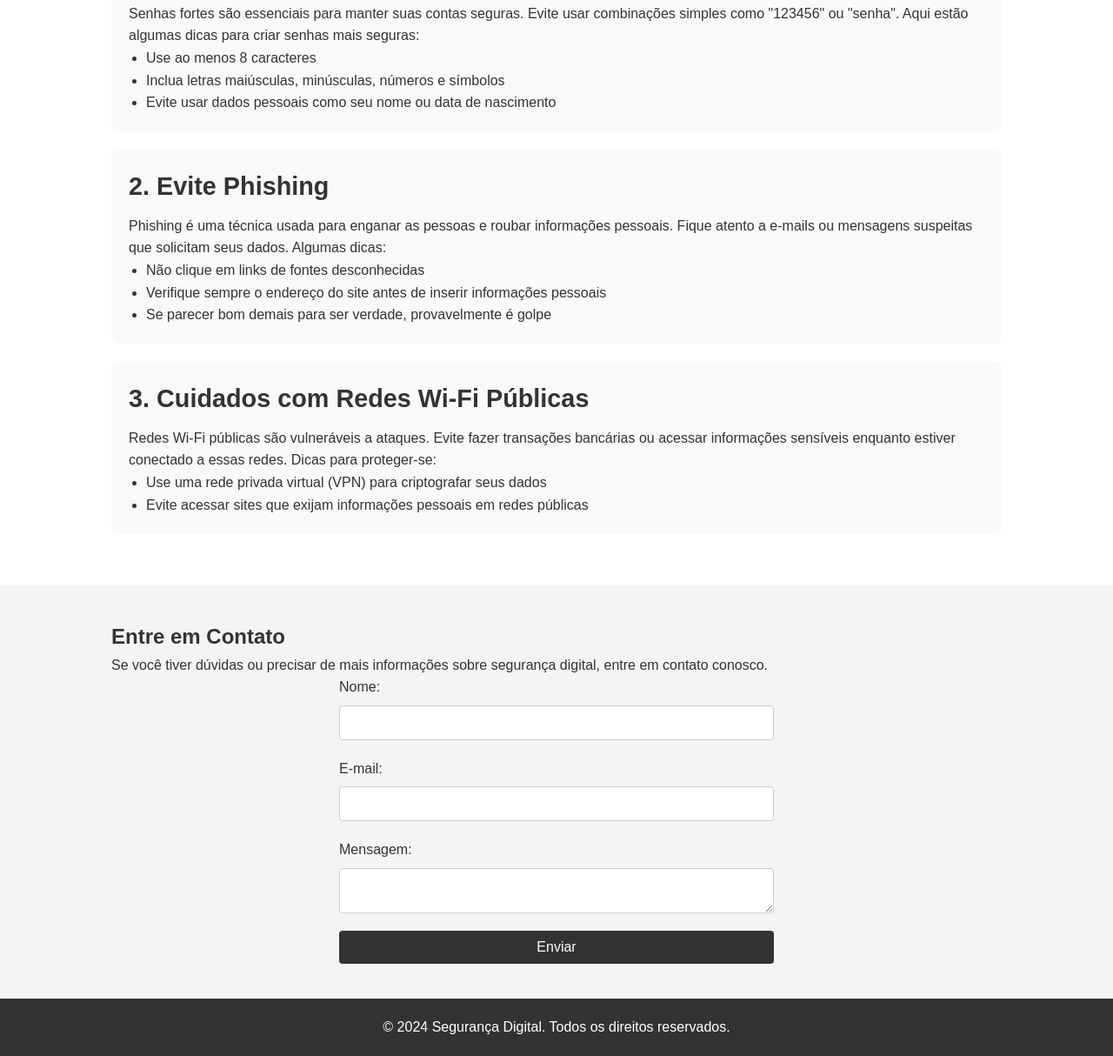
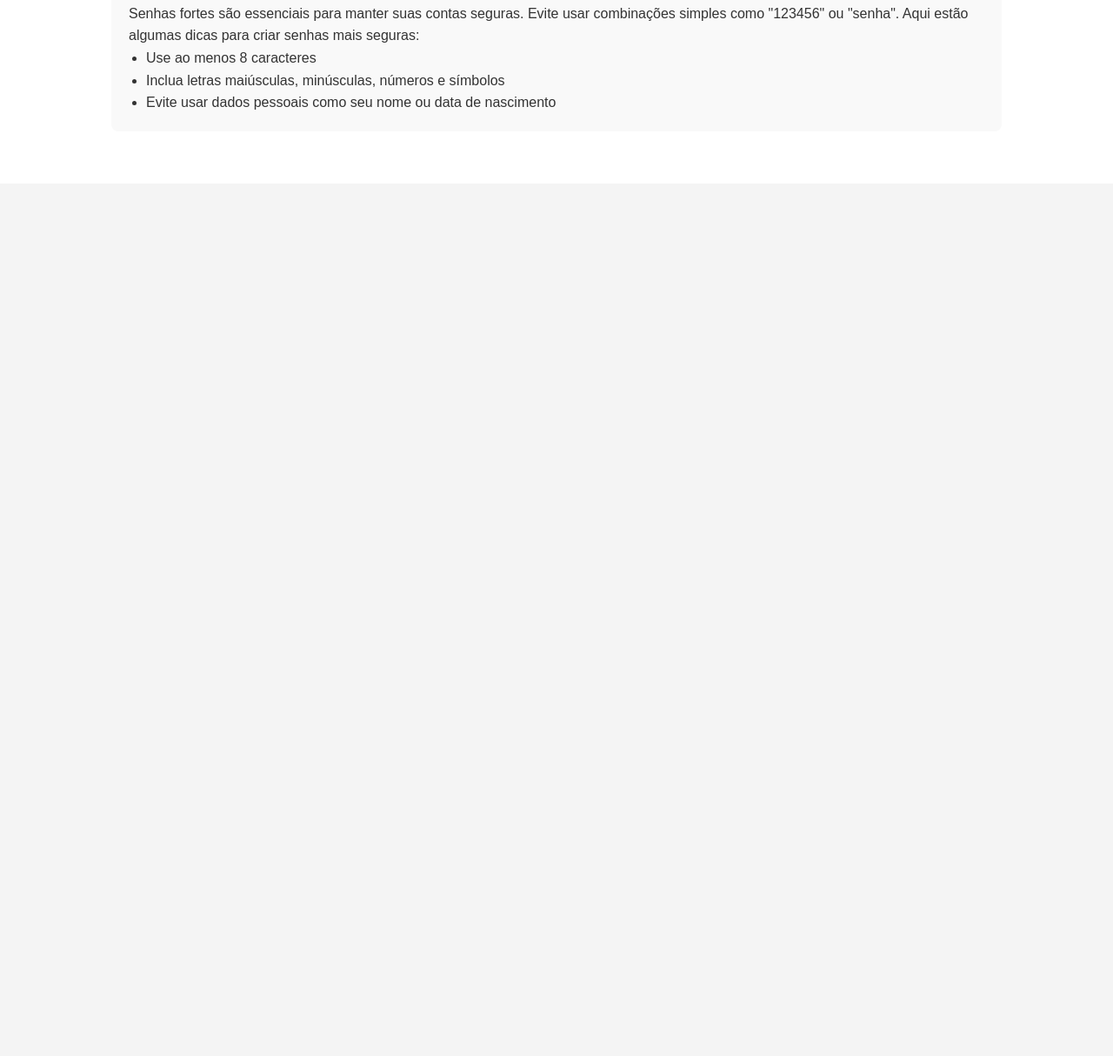
Before and after one commit to segurancaprado/home, a plain HTML site: page index.html in a window 1280 px wide. Shown: the part 456-1670 px from the top of the page at 87% size. After the commit the page ends 800 px from the top, so only its background shows below. Drawn offline with Linux system fonts and the light colour scheme.

Commit message:
Update index.html

```diff
--- a/index.html
+++ b/index.html
@@ -30,7 +30,8 @@
         <div class="container">
             <h2>Tutoriais e Dicas de Segurança</h2>
 
-            <div class="tutorial">
+            <!-- Seção: Como Criar Senhas Fortes -->
+            <section class="tutorial" id="senha-forte">
                 <h3>1. Como Criar Senhas Fortes</h3>
                 <p>Senhas fortes são essenciais para manter suas contas seguras. Evite usar combinações simples como "123456" ou "senha". Aqui estão algumas dicas para criar senhas mais seguras:</p>
                 <ul>
@@ -38,52 +39,7 @@
                     <li>Inclua letras maiúsculas, minúsculas, números e símbolos</li>
                     <li>Evite usar dados pessoais como seu nome ou data de nascimento</li>
                 </ul>
-            </div>
+            </section>
 
-            <div class="tutorial">
-                <h3>2. Evite Phishing</h3>
-                <p>Phishing é uma técnica usada para enganar as pessoas e roubar informações pessoais. Fique atento a e-mails ou mensagens suspeitas que solicitam seus dados. Algumas dicas:</p>
-                <ul>
-                    <li>Não clique em links de fontes desconhecidas</li>
-                    <li>Verifique sempre o endereço do site antes de inserir informações pessoais</li>
-                    <li>Se parecer bom demais para ser verdade, provavelmente é golpe</li>
-                </ul>
-            </div>
-
-            <div class="tutorial">
-                <h3>3. Cuidados com Redes Wi-Fi Públicas</h3>
-                <p>Redes Wi-Fi públicas são vulneráveis a ataques. Evite fazer transações bancárias ou acessar informações sensíveis enquanto estiver conectado a essas redes. Dicas para proteger-se:</p>
-                <ul>
-                    <li>Use uma rede privada virtual (VPN) para criptografar seus dados</li>
-                    <li>Evite acessar sites que exijam informações pessoais em redes públicas</li>
-                </ul>
-            </div>
-        </div>
-    </section>
-
-    <section id="contact">
-        <div class="container">
-            <h2>Entre em Contato</h2>
-            <p>Se você tiver dúvidas ou precisar de mais informações sobre segurança digital, entre em contato conosco.</p>
-            <form action="mailto:seuemail@dominio.com" method="get">
-                <label for="name">Nome:</label>
-                <input type="text" id="name" name="name" required>
-
-                <label for="email">E-mail:</label>
-                <input type="email" id="email" name="email" required>
-
-                <label for="message">Mensagem:</label>
-                <textarea id="message" name="message" required></textarea>
-
-                <button type="submit">Enviar</button>
-            </form>
-        </div>
-    </section>
-
-    <footer>
-        <div class="container">
-            <p>&copy; 2024 Segurança Digital. Todos os direitos reservados.</p>
-        </div>
-    </footer>
-</body>
-</html>
+            <!-- Seção: Como Evitar Phishing -->
+            <section class="tutorial" i
```
